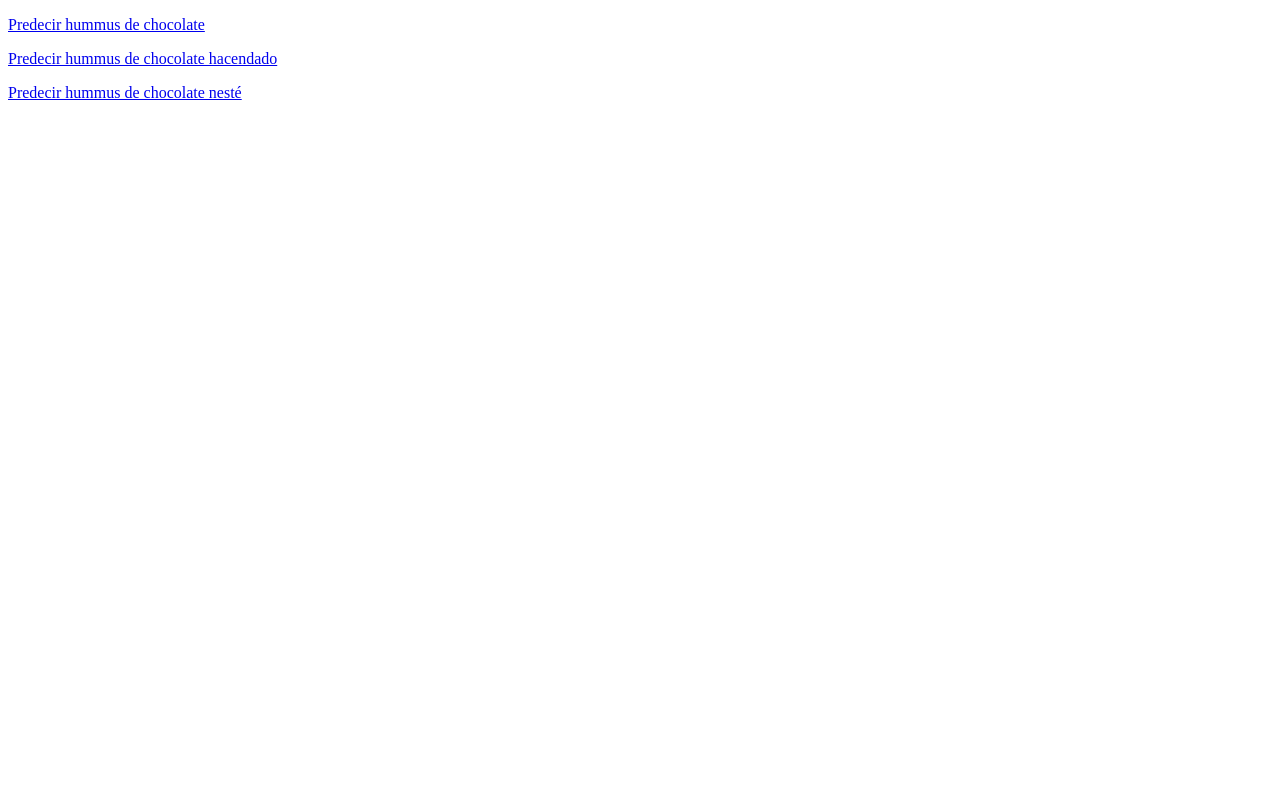
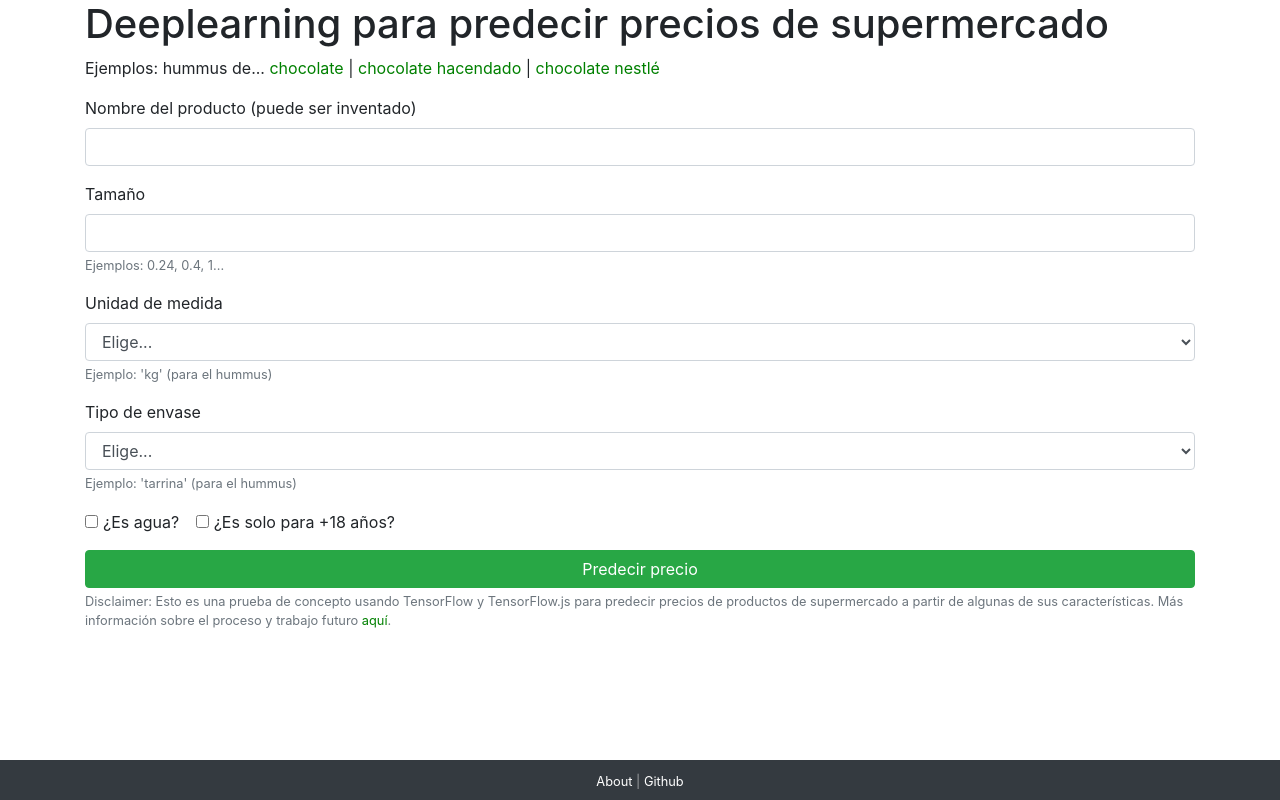
Before and after one commit to javichur/deeplearning-supermercado, a plain HTML site: page web/index.html in a window 1280 px wide. Drawn offline with nearby package versions, Linux system fonts and the light colour scheme.

Commit message:
Web version improved.

```diff
--- a/web/index.html
+++ b/web/index.html
@@ -1,11 +1,15 @@
 <!DOCTYPE html>
 <html>
+
 <head>
   <meta charset='utf-8'>
   <meta http-equiv='X-UA-Compatible' content='IE=edge'>
-    <title>Ejemplo tensorflow javascript - Supermercado</title>
+  <title>Deeplearning para predecir precios de supermercado</title>
   <meta name='viewport' content='width=device-width, initial-scale=1'>
   <script src='https://cdn.jsdelivr.net/npm/@tensorflow/tfjs@1.0.0/dist/tf.min.js'></script>
+  <link rel="stylesheet" href="https://stackpath.bootstrapcdn.com/bootstrap/4.4.1/css/bootstrap.min.css"
+    integrity="sha384-Vkoo8x4CGsO3+Hhxv8T/Q5PaXtkKtu6ug5TOeNV6gBiFeWPGFN9MuhOf23Q9Ifjh" crossorigin="anonymous">
+  <link rel="stylesheet" href="style.css">
   <script>
     const list_size_formats = ['kg', 'l', 'm', 'ud'];
     const list_packagings = ['1/2 pieza', 'bandeja', 'barra', 'benjamín', 'bol', 'bolsa',
@@ -17,18 +21,44 @@
       'tarro', 'tubo', 'vaso'];
 
     let words = [];
+    let model = null;
 
-        async function loadWords() {
-            words = await fetch('./model/words.js').then(async function (res){
+    /* Carga las palabras y los selectores del formulario. */
+    async function loadInfo() {
+      // Cargar palabras
+      words = await fetch('./model/words.js').then(async function (res) {
         const v = eval(await res.text());
         const ret = {};
-                for(let i=0; i<v.length; i++) {
+        for (let i = 0; i < v.length; i++) {
           ret[v[i]] = i;
         }
         return ret;
       });
+
+      // rellenar desplegables
+      const opSizeFormat = document.getElementById("opSizeFormat");
+      for (let i = 0; i < list_size_formats.length; i++) {
+        var opt = document.createElement("option");
+        opt.value = list_size_formats[i];
+        opt.text = list_size_formats[i];
+
+        opSizeFormat.add(opt);
       }
 
+      const opPackaging = document.getElementById("opPackaging");
+      for (let i = 0; i < list_packagings.length; i++) {
+        var opt = document.createElement("option");
+        opt.value = list_packagings[i];
+        opt.text = list_packagings[i];
+
+        opPackaging.add(opt);
+      }
+
+      document.getElementById("loading").style.display = "none";
+    }
+
+    /* Inicializa el array del producto con sus características y one-hot encoding
+    de las palabras del nombre, size_format y packaging. */
     async function initialize_product(product_name, size, current_size_format, isWater, requires_age_check, current_packaging) {
 
       let row = new Array(Object.keys(words).length).fill(0.0);
@@ -36,8 +66,8 @@
       product_name = product_name.toLowerCase();
 
       const productNameWords = product_name.split(' ');
-            for(let one of productNameWords) {
-                if(words[one] !== undefined) {
+      for (let one of productNameWords) {
+        if (words[one] !== undefined) {
           row[words[one]] = 1.0;
         }
       }
@@ -48,14 +78,13 @@
 
       let j = 3;
       for (i of list_size_formats) {
-                var val = (current_size_format == i)*1.0;
+        var val = (current_size_format == i) * 1.0;
         row.splice(j, 0, val);
         j++;
       }
 
-            j = 7;
       for (i of list_packagings) {
-                var val = (current_packaging == i)*1.0;
+        var val = (current_packaging == i) * 1.0;
         row.splice(j, 0, val);
         j++;
       }
@@ -63,24 +92,101 @@
       return row;
     }
 
-        async function predecir(product_name, size, current_size_format, isWater, requires_age_check, current_packaging) {
-            const url = './model/model.json';
-            const model = await tf.loadLayersModel(url);
+    /* Infiere el precio del producto con el modelo de red neuronal previamente entrenado. */
+    async function predict(product_name, size, current_size_format, isWater, requires_age_check, current_packaging) {
+      document.getElementById("loading").style.display = "inline";
 
+      if (!model) { // cargar el modelo solo la primera vez
+        model = await tf.loadLayersModel('./model/model.json');
         console.log(model.summary());
+      }
 
       let row = await initialize_product(product_name, size, current_size_format, isWater, requires_age_check, current_packaging);
 
       const inputTensorX = tf.tensor1d(row).expandDims();
       const predictionX = model.predict(inputTensorX);
 
-            alert(`Predicción precio para ${product_name}, ${size} ${current_size_format}, presentado en ${current_packaging}: ${predictionX}`);
+      document.getElementById("loading").style.display = "none";
+
+      alert(`Predicción precio para ${product_name}, ${size} ${current_size_format}, presentado en ${current_packaging}: ${predictionX.asScalar()} €`);
+    }
+
+    async function predictFromForm() {
+      await predict(document.getElementById('txtProductName').value,
+        parseFloat(document.getElementById('txtSize').value),
+        document.getElementById('opSizeFormat').value,
+        (document.getElementById('cbIsWater').checked) ? 1 : 0,
+        (document.getElementById('cbRequiresAgeCheck').checked) ? 1 : 0,
+        document.getElementById('opPackaging').value);
     }
   </script>
 </head>
-<body onload="return loadWords();">
-    <p><a href='#' onclick="predecir('hummus chocolate', 0.24, 'kg', 0, 0, 'tarrina'); return false;">Predecir hummus de chocolate</a></p>
-    <p><a href='#' onclick="predecir('hummus chocolate hacendado', 0.24, 'kg', 0, 0, 'tarrina'); return false;">Predecir hummus de chocolate hacendado</a></p>
-    <p><a href='#' onclick="predecir('hummus chocolate nestlé', 0.24, 'kg', 0, 0, 'tarrina'); return false;">Predecir hummus de chocolate nesté</a></p>
+
+<body onload="return loadInfo();">
+  <div id="loading" class="loading">
+    <div class="spinner-border text-success" role="status">
+      <span class="sr-only">Loading...</span>
+    </div>
+  </div>
+  <div class="container" style="padding-bottom: 100px;">
+    <div class="page-header">
+      <h1>Deeplearning para predecir precios de supermercado</h1>
+    </div>
+
+    <p>Ejemplos: hummus de... <a href="#" onclick="predict('hummus de chocolate', 0.24, 'kg', 0, 0, 'tarrina'); return false;">chocolate</a> |
+      <a href="#" onclick="predict('hummus de chocolate hacendado', 0.24, 'kg', 0, 0, 'tarrina'); return false;">chocolate hacendado</a> |
+      <a href="#" onclick="predict('hummus dechocolate nestlé', 0.24, 'kg', 0, 0, 'tarrina'); return false;">chocolate nestlé</a>
+    </p>
+
+    <form onsubmit="predictFromForm(); return false;">
+      <div class="form-group">
+        <label for="txtProductName">Nombre del producto (puede ser inventado)</label>
+        <input type="text" class="form-control" id="txtProductName" name="txtProductName" required>
+        <!--<small id="productNameHelp" class="form-text text-muted">Ejemplos: hummus de chocolate, hummus de chololate
+          hacendado, hummus de chocolate nestlé</small> -->
+      </div>
+      <div class="form-group">
+        <label for="txtSize">Tamaño</label>
+        <input type="number" class="form-control" id="txtSize" required step="0.01" min="0"
+          max="800">
+        <small id="sizeHelp" class="form-text text-muted">Ejemplos: 0.24, 0.4, 1...</small>
+      </div>
+      <div class="form-group">
+        <label for="opSizeFormat">Unidad de medida</label>
+        <select id="opSizeFormat" class="form-control" required>
+          <option selected disabled value="">Elige...</option>
+        </select>
+        <small id="sizeFormatHelp" class="form-text text-muted">Ejemplo: 'kg' (para el hummus)</small>
+      </div>
+      <div class="form-group">
+        <label for="opPackaging">Tipo de envase</label>
+        <select id="opPackaging" class="form-control" required>
+          <option selected disabled value="">Elige...</option>
+        </select>
+        <small id="packagingHelp" class="form-text text-muted">Ejemplo: 'tarrina' (para el hummus)</small>
+      </div>
+      <div class="form-group form-check-inline">
+        <input type="checkbox" class="form-check-input" id="cbIsWater">
+        <label class="form-check-label" for="cbIsWater">¿Es agua?</label>
+      </div>
+      <div class="form-group form-check-inline">
+        <input type="checkbox" class="form-check-input" id="cbRequiresAgeCheck">
+        <label class="form-check-label" for="cbRequiresAgeCheck">¿Es solo para +18 años?</label>
+      </div>
+      <button type="submit" class="btn btn-success btn-block">Predecir precio</button>
+      <p><small id="disclaimer" class="form-text text-muted">Disclaimer: Esto es una prueba de
+        concepto usando TensorFlow y TensorFlow.js para predecir precios de productos de
+        supermercado a partir de algunas de sus características. Más información sobre el
+        proceso y trabajo futuro <a href="https://javiercampos.es/blog/2020/04/22/deep-learning-para-predecir-el-precio-del-hummus-de-chocolate/" target="_blank">aquí</a>.</small>
+      </p>
+    </form>
+  </div>
+  <footer id="footer" class="py-2 bg-dark text-white-50">
+    <div class="container text-center">
+      <small><a href="https://javiercampos.es/blog/2020/04/22/deep-learning-para-predecir-el-precio-del-hummus-de-chocolate/" target="_blank">About</a> |
+        <a href="https://github.com/javichur/deeplearning-supermercado" target="_blank">Github</a></small>
+    </div>
+  </footer>
 </body>
+
 </html>
--- /dev/null
+++ b/web/style.css
@@ -0,0 +1,44 @@
+a:link {
+  color: green;
+}
+
+a:visited {
+  color: green;
+}
+
+#footer a:link {
+  color: white;
+}
+
+#footer {
+  position:fixed;
+  bottom: 0;
+  width: 100%;
+}
+
+/* Absolute Center Spinner */
+.loading {
+  position: fixed;
+  z-index: 999;
+  height: 2em;
+  width: 2em;
+  overflow: show;
+  margin: auto;
+  top: 0;
+  left: 0;
+  bottom: 0;
+  right: 0;
+}
+
+/* Transparent Overlay */
+.loading:before {
+  content: '';
+  display: block;
+  position: fixed;
+  top: 0;
+  left: 0;
+  width: 100%;
+  height: 100%;
+  background: radial-gradient(rgba(20, 20, 20,.8), rgba(0, 0, 0, .8));
+  background: -webkit-radial-gradient(rgba(20, 20, 20,.8), rgba(0, 0, 0,.8));
+}
```
Lines whose indentation alone changed are shown as unchanged.
